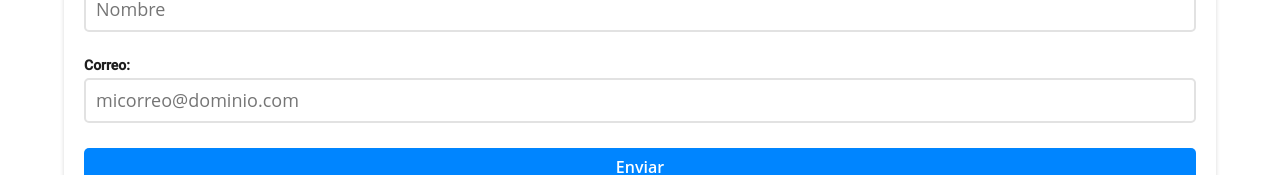
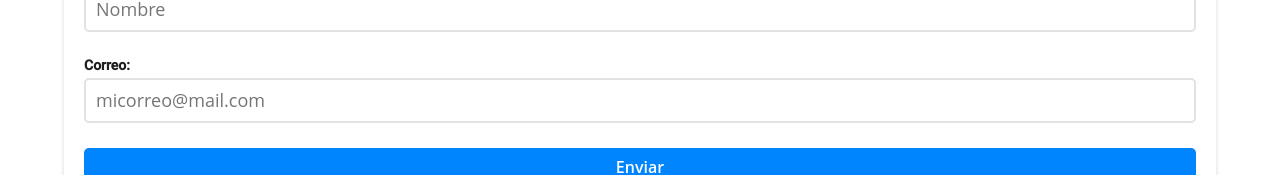
Before and after one commit to ucm23/cti, a Next.js app: page /Contacto in a window 1280 px wide. Shown: the part 1189-1364 px from the top of the page. Built offline with nearby package versions, Linux system fonts and the light colour scheme; a small style sheet from the web is missing.

Commit message:
autoComplete='off'

```diff
--- a/components/Formulario.js
+++ b/components/Formulario.js
@@ -58,6 +58,7 @@ const Formulario = () => {
 							id='nombre'
 							name='nombre'
 							placeholder='Nombre'
+							autoComplete='off'
 							value={values.nombre}
 							onChange={handleChange}
 							onBlur={handleBlur} />
@@ -69,7 +70,8 @@ const Formulario = () => {
 							type='text'
 							id='correo'
 							name='correo'
-							placeholder='micorreo@dominio.com'
+							autoComplete='off'
+							placeholder='micorreo@mail.com'
 							value={values.correo}
 							onChange={handleChange}
 							onBlur={handleBlur} />
```
